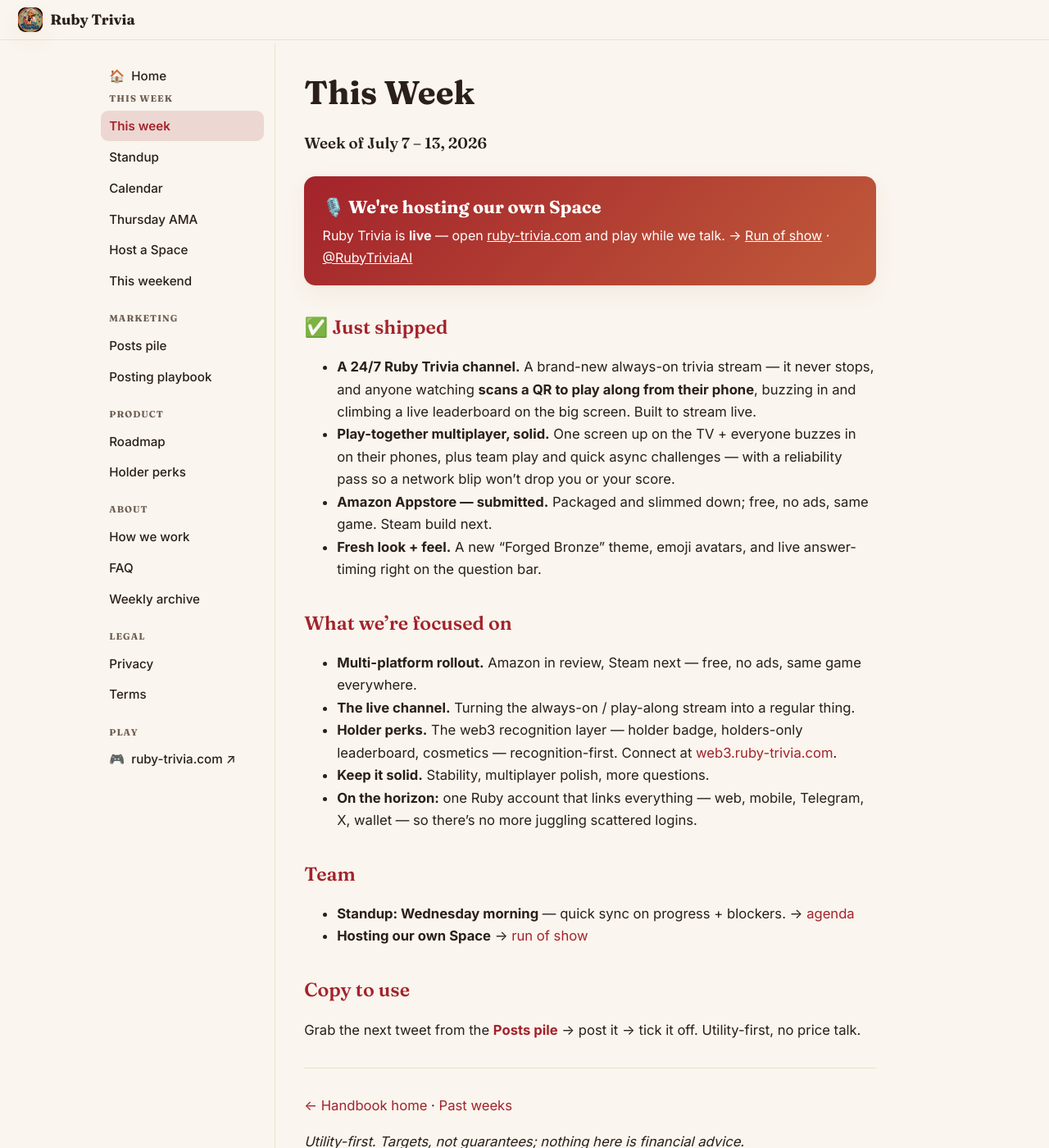
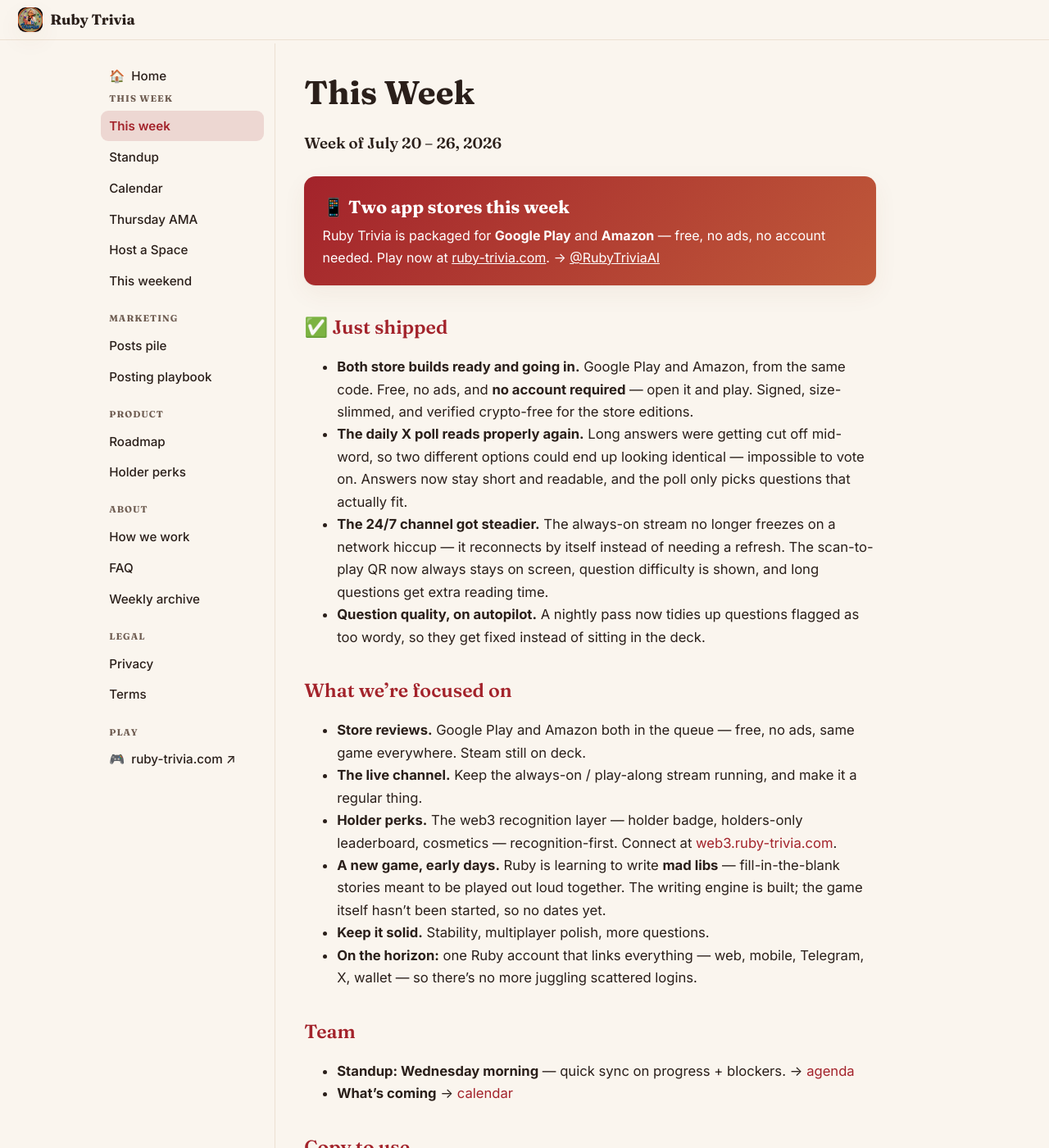
Before and after one commit to ruby-high/ruby-trivia-handbook, a Jekyll site: the page built from plan.md, in a window 1280 px wide and 1400 px high. Shown: the whole window at 82% size. Built offline with Jekyll 4.4.1, drawn with Linux system fonts in a browser that asks for light colours.

Commit message:
Handbook: week of Jul 20-26, refreshed calendar, archive Jul 7-13
plan.md: new week. Shipped - both store builds (Play + Amazon, no account
needed), the daily X poll reading properly again, the 24/7 channel no longer
freezing on a network blip, and a nightly question-quality pass. Mad libs added
under focus as early-days with no dates, since the writing engine exists but the
game does not.

calendar.md: was still showing Jun 30 - Jul 6. Now Jul 20-26, with the daily
poll and the 24/7 channel added as recurring. No Spaces invented - left a
prompt to add them when booked.

archive.md: Jul 7-13 was never snapshotted; archived per the Monday rule.

Utility-first, no price talk.

```diff
--- a/plan.md
+++ b/plan.md
@@ -3,26 +3,27 @@
 ---
 
 # This Week
-### Week of July 7 – 13, 2026
+### Week of July 20 – 26, 2026
 
-<div class="callout"><div class="when">🎙️ We're hosting our own Space</div>Ruby Trivia is <strong>live</strong> — open <a href="https://ruby-trivia.com">ruby-trivia.com</a> and play while we talk. → <a href="space-hosting">Run of show</a> · <a href="https://x.com/RubyTriviaAI">@RubyTriviaAI</a></div>
+<div class="callout"><div class="when">📱 Two app stores this week</div>Ruby Trivia is packaged for <strong>Google Play</strong> and <strong>Amazon</strong> — free, no ads, no account needed. Play now at <a href="https://ruby-trivia.com">ruby-trivia.com</a>. → <a href="https://x.com/RubyTriviaAI">@RubyTriviaAI</a></div>
 
 ## ✅ Just shipped
-- **A 24/7 Ruby Trivia channel.** A brand-new always-on trivia stream — it never stops, and anyone watching **scans a QR to play along from their phone**, buzzing in and climbing a live leaderboard on the big screen. Built to stream live.
-- **Play-together multiplayer, solid.** One screen up on the TV + everyone buzzes in on their phones, plus team play and quick async challenges — with a reliability pass so a network blip won't drop you or your score.
-- **Amazon Appstore — submitted.** Packaged and slimmed down; free, no ads, same game. Steam build next.
-- **Fresh look + feel.** A new "Forged Bronze" theme, emoji avatars, and live answer-timing right on the question bar.
+- **Both store builds ready and going in.** Google Play and Amazon, from the same code. Free, no ads, and **no account required** — open it and play. Signed, size-slimmed, and verified crypto-free for the store editions.
+- **The daily X poll reads properly again.** Long answers were getting cut off mid-word, so two different options could end up looking identical — impossible to vote on. Answers now stay short and readable, and the poll only picks questions that actually fit.
+- **The 24/7 channel got steadier.** The always-on stream no longer freezes on a network hiccup — it reconnects by itself instead of needing a refresh. The scan-to-play QR now always stays on screen, question difficulty is shown, and long questions get extra reading time.
+- **Question quality, on autopilot.** A nightly pass now tidies up questions flagged as too wordy, so they get fixed instead of sitting in the deck.
 
 ## What we're focused on
-- **Multi-platform rollout.** Amazon in review, Steam next — free, no ads, same game everywhere.
-- **The live channel.** Turning the always-on / play-along stream into a regular thing.
+- **Store reviews.** Google Play and Amazon both in the queue — free, no ads, same game everywhere. Steam still on deck.
+- **The live channel.** Keep the always-on / play-along stream running, and make it a regular thing.
 - **Holder perks.** The web3 recognition layer — holder badge, holders-only leaderboard, cosmetics — recognition-first. Connect at [web3.ruby-trivia.com](https://web3.ruby-trivia.com).
+- **A new game, early days.** Ruby is learning to write **mad libs** — fill-in-the-blank stories meant to be played out loud together. The writing engine is built; the game itself hasn't been started, so no dates yet.
 - **Keep it solid.** Stability, multiplayer polish, more questions.
 - **On the horizon:** one Ruby account that links everything — web, mobile, Telegram, X, wallet — so there's no more juggling scattered logins.
 
 ## Team
 - **Standup: Wednesday morning** — quick sync on progress + blockers. → [agenda](standup)
-- **Hosting our own Space** → [run of show](space-hosting)
+- **What's coming** → [calendar](calendar)
 
 ## Copy to use
 Grab the next tweet from the **[Posts pile](posts)** → post it → tick it off. Utility-first, no price talk.
```
Also changed, not shown: archive.md (+2 -1 lines), calendar.md (+12 -4 lines).
